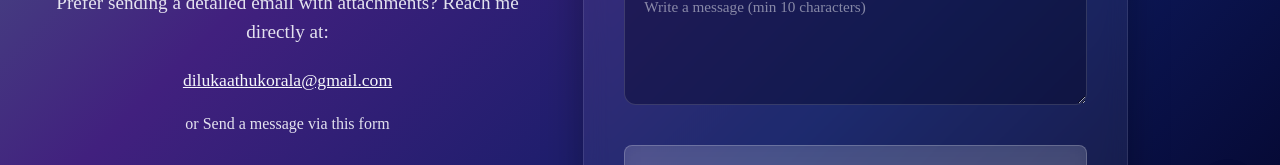
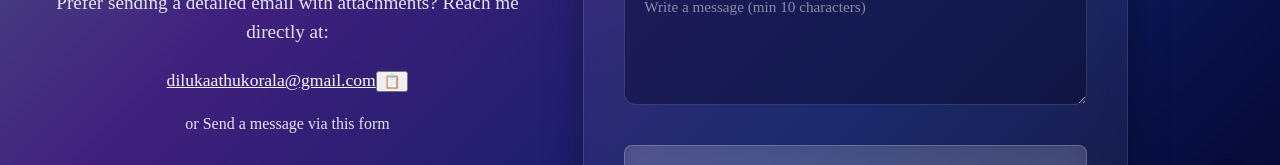
Before and after one commit to dilukaathukorala/My-Portfolio, a Next.js app: page / in a window 1280 px wide. Both pictures are taken after a click on the element "Contact me". Shown: the part 448-613 px from the top of the page. Built offline with nearby package versions, Linux system fonts and the light colour scheme.

Commit message:
Update Contact.js
Added button for copy email

```diff
--- a/components/Contact.js
+++ b/components/Contact.js
@@ -28,11 +28,11 @@ const COUNTRY_CODES = [
 // 📏 Per-country phone digit rules (without country code)
 const PHONE_RULES = {
   '+1':  { min: 10, max: 10 },
-  '+44': { min: 10, max: 10 }, // treating UK as 10 for mobiles/common
+  '+44': { min: 10, max: 10 },
   '+61': { min:  9, max:  9 },
   '+81': { min: 10, max: 10 },
   '+91': { min: 10, max: 10 },
-  '+94': { min:  9, max:  9 }, // Sri Lanka
+  '+94': { min:  9, max:  9 },
   '+33': { min:  9, max:  9 },
   '+34': { min:  9, max:  9 },
   '+39': { min:  9, max: 10 },
@@ -49,6 +49,7 @@ function makeDigitsRegex({ min, max }) {
 export default function Contact() {
   const [sending, setSending] = useState(false);
   const [status, setStatus]   = useState(null);
+  const [copied, setCopied]   = useState(false);
 
   // Start with NO selection
   const [countryCode, setCountryCode] = useState('');
@@ -137,19 +138,30 @@ export default function Contact() {
     }
   };
 
+  const handleCopyEmail = () => {
+    navigator.clipboard.writeText('dilukaathukorala@gmail.com');
+    setCopied(true);
+    setTimeout(() => setCopied(false), 2000);
+  };
+
   return (
     <>
       <Head>
         <title>Contact | Portfolio</title>
-        <meta name="description" content="Get in touch for collaborations, opportunities, or a friendly hello." />
+        <meta
+          name="description"
+          content="Get in touch for collaborations, opportunities, or a friendly hello."
+        />
       </Head>
 
       <section className="skills-section contact-section">
         <div className="contact-container">
-          {/* Left Column */}
+          {/* =========================== */}
+          {/* Left Column with Animation  */}
+          {/* =========================== */}
           <div className="contact-left">
             <div className="contact-icon" aria-hidden="true">
-              {/* Mail → Paper-Plane animation */}
+              {/* Mail → Paper-Plane animation (preserved) */}
               <svg
                 className="mail-rocket-anim"
                 width="96"
@@ -167,7 +179,10 @@ export default function Contact() {
                   strokeLinecap="round"
                   strokeLinejoin="round"
                 >
-                  <path className="mail-path mail-outer" d="M15 30 h70 a5 5 0 0 1 5 5 v30 a5 5 0 0 1 -5 5 h-70 a5 5 0 0 1 -5 -5 v-30 a5 5 0 0 1 5 -5 z" />
+                  <path
+                    className="mail-path mail-outer"
+                    d="M15 30 h70 a5 5 0 0 1 5 5 v30 a5 5 0 0 1 -5 5 h-70 a5 5 0 0 1 -5 -5 v-30 a5 5 0 0 1 5 -5 z"
+                  />
                   <path className="mail-path mail-flap" d="M15 32 L50 55 L85 32" />
                   <path className="mail-path mail-inner" d="M15 70 L42 50" />
                   <path className="mail-path mail-inner" d="M85 70 L58 50" />
@@ -192,27 +207,65 @@ export default function Contact() {
               <h2>
                 Prefer sending a detailed email with attachments? Reach me directly at:
               </h2>
-              <a href="mailto:dilukaathukorala@gmail.com" className="contact-email">
-                dilukaathukorala@gmail.com
-              </a>
+
+              {/* Email + Copy button */}
+              <div className="email-row">
+                <a
+                  href="mailto:dilukaathukorala@gmail.com"
+                  className="contact-email"
+                >
+                  dilukaathukorala@gmail.com
+                </a>
+
+                <button
+                  type="button"
+                  className={`copy-btn ${copied ? 'copied' : ''}`}
+                  onClick={handleCopyEmail}
+                  aria-label={copied ? 'Copied' : 'Copy email'}
+                  title={copied ? 'Copied' : 'Copy email'}
+                >
+                  {copied ? '✔' : '📋'}
+                </button>
+              </div>
+
               <p className="contact-note">or Send a message via this form</p>
             </div>
           </div>
 
-          {/* Right Column */}
+          {/* =========================== */}
+          {/* Right Column (Form)         */}
+          {/* =========================== */}
           <div className="contact-right">
             <form className="contact-form" onSubmit={handleSubmit} noValidate>
               <div className="form-row">
                 <div className="form-field">
-                  <input id="firstName" name="firstName" type="text" placeholder="First Name" required />
+                  <input
+                    id="firstName"
+                    name="firstName"
+                    type="text"
+                    placeholder="First Name"
+                    required
+                  />
                 </div>
                 <div className="form-field">
-                  <input id="lastName" name="lastName" type="text" placeholder="Last Name" required />
+                  <input
+                    id="lastName"
+                    name="lastName"
+                    type="text"
+                    placeholder="Last Name"
+                    required
+                  />
                 </div>
               </div>
 
               <div className="form-field">
-                <input id="email" name="email" type="email" placeholder="Email (must be Gmail)" required />
+                <input
+                  id="email"
+                  name="email"
+                  type="email"
+                  placeholder="Email (must be Gmail)"
+                  required
+                />
               </div>
 
               <div className="form-row">
@@ -229,7 +282,9 @@ export default function Contact() {
                       Select country code ▼
                     </option>
                     {COUNTRY_CODES.map((c) => (
-                      <option key={c.code} value={c.code}>{c.label}</option>
+                      <option key={c.code} value={c.code}>
+                        {c.label}
+                      </option>
                     ))}
                   </select>
                 </div>
@@ -250,7 +305,13 @@ export default function Contact() {
               </div>
 
               <div className="form-field">
-                <textarea id="message" name="message" rows="5" placeholder="Write a message (min 10 characters)" required />
+                <textarea
+                  id="message"
+                  name="message"
+                  rows="5"
+                  placeholder="Write a message (min 10 characters)"
+                  required
+                />
               </div>
 
               <button className="btn-submit" type="submit" disabled={sending}>
@@ -269,7 +330,13 @@ export default function Contact() {
               status.type === 'form-error' ? 'error' : 'error'
             }`}
           >
-            <button className="close-btn" onClick={() => setStatus(null)} aria-label="Close message">✖</button>
+            <button
+              className="close-btn"
+              onClick={() => setStatus(null)}
+              aria-label="Close message"
+            >
+              ✖
+            </button>
             <h3>
               {status.type === 'success'
                 ? 'Success'
@@ -281,7 +348,9 @@ export default function Contact() {
               <p>{status.msgs[0]}</p>
             ) : (
               <ul>
-                {status.msgs.map((m, i) => <li key={i}>{m}</li>)}
+                {status.msgs.map((m, i) => (
+                  <li key={i}>{m}</li>
+                ))}
               </ul>
             )}
           </div>
```
